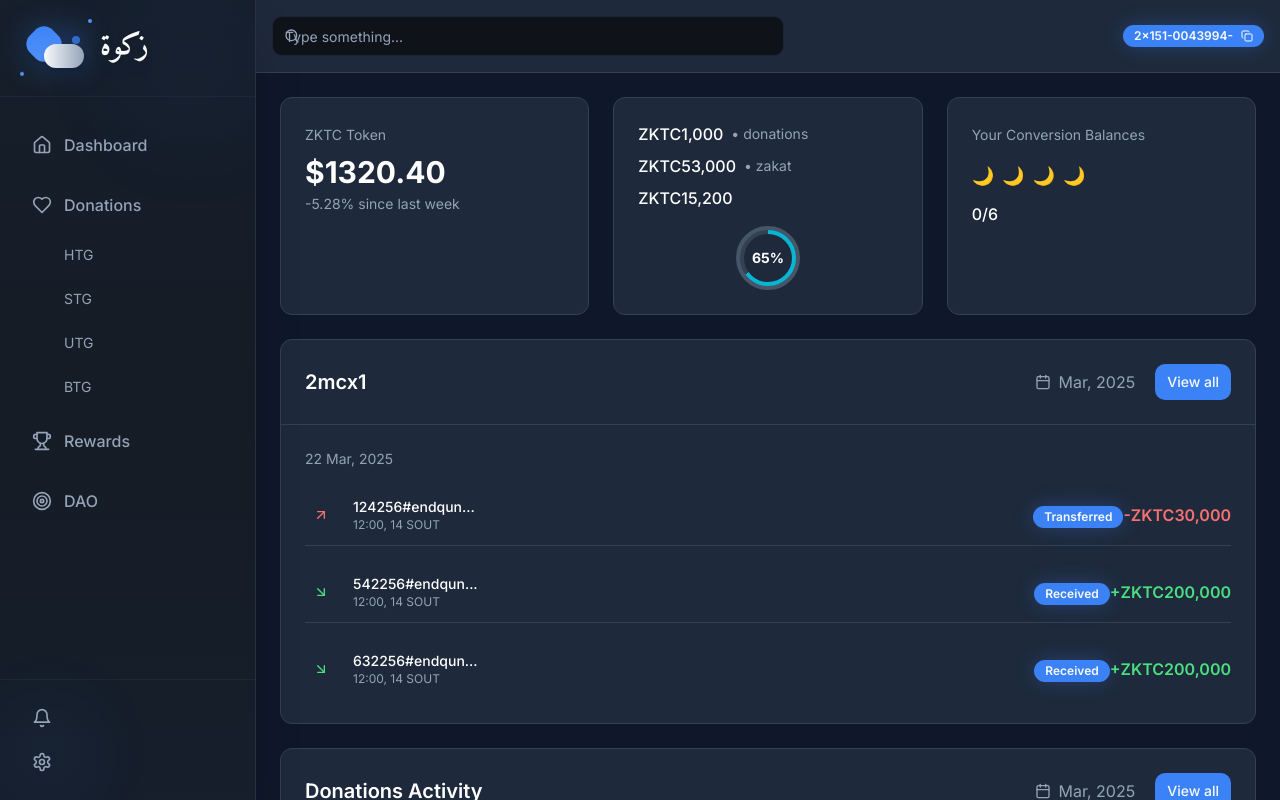
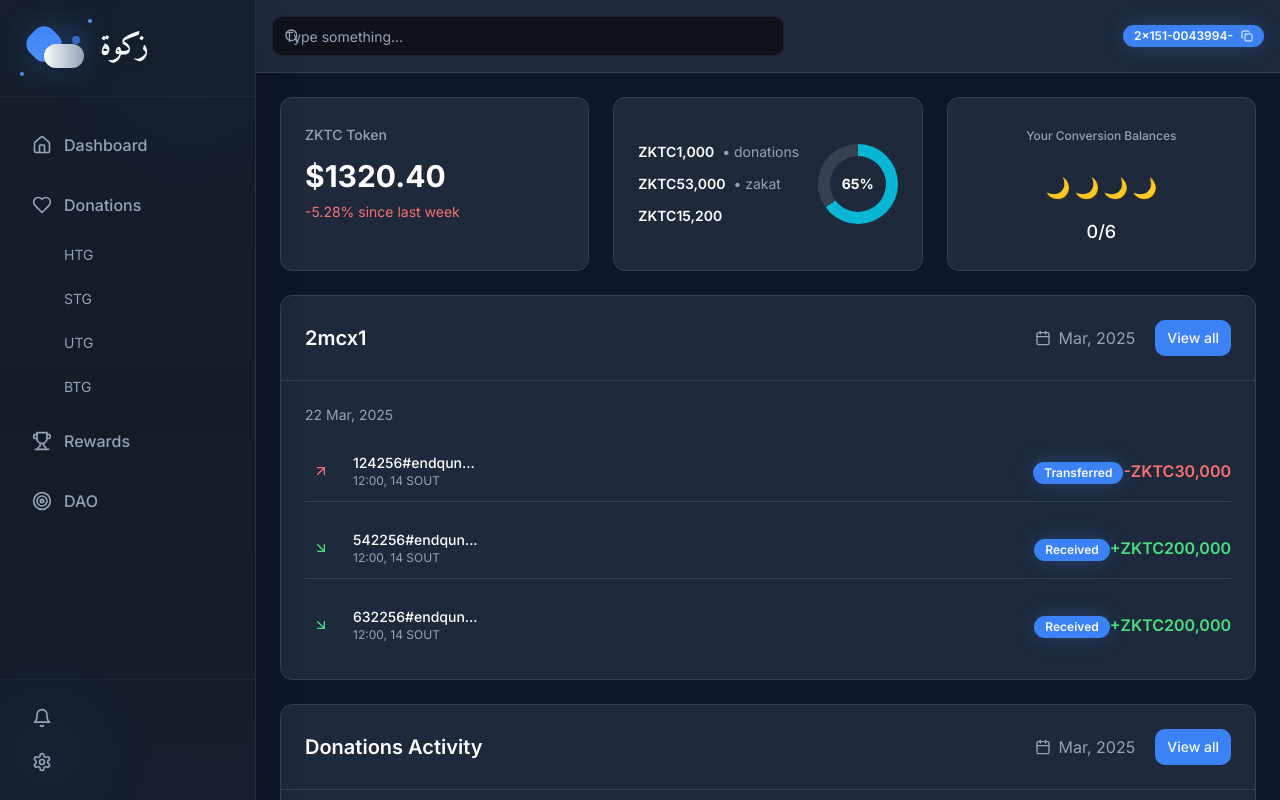
Before and after one commit to MahreenIlyas/zkt-project, a React (Vite) app: page /ngo-dashboard in a window 1280 px wide. Built offline with nearby package versions, Linux system fonts and the light colour scheme.

Commit message:
Refactor NGO dashboard

```diff
--- a/src/pages/NGODashboard.css
+++ b/src/pages/NGODashboard.css
@@ -49,90 +49,102 @@
   @apply flex-1 overflow-auto p-6 space-y-6;
 }
 
-/* Top Metrics Row */
-.ngo-top-metrics {
-  @apply grid grid-cols-1 md:grid-cols-3 gap-6;
+/* Metrics Grid */
+.ngo-metrics-grid {
+  @apply grid grid-cols-1 lg:grid-cols-3 gap-6;
 }
 
-.ngo-token-card {
-  @apply bg-slate-800 rounded-xl p-6 border border-slate-700;
+.ngo-metric-card {
+  @apply bg-slate-800 rounded-xl border border-slate-700 p-6;
 }
 
-.ngo-token-header {
-  @apply mb-2;
+/* ZKTC Token Card */
+.ngo-token-main {
+  @apply flex flex-col;
 }
 
-.ngo-token-label {
+.ngo-metric-header {
+  @apply mb-3;
+}
+
+.ngo-metric-title {
+  @apply text-slate-400 text-sm font-medium;
+}
+
+.ngo-metric-title.small {
+  @apply text-xs;
+}
+
+.ngo-metric-value {
+  @apply text-3xl font-bold text-white mb-2;
+}
+
+.ngo-metric-change {
+  @apply text-sm;
+}
+
+.ngo-metric-change.negative {
+  @apply text-red-400;
+}
+
+.ngo-metric-change.positive {
+  @apply text-green-400;
+}
+
+/* Stats with Chart Card */
+.ngo-stats-with-chart {
+  @apply flex items-center justify-between;
+}
+
+.ngo-stats-list {
+  @apply flex flex-col space-y-3 flex-1;
+}
+
+.ngo-stat-row {
+  @apply flex items-center gap-2;
+}
+
+.ngo-stat-amount {
+  @apply text-white font-semibold text-sm;
+}
+
+.ngo-stat-desc {
   @apply text-slate-400 text-sm;
 }
 
-.ngo-token-value {
-  @apply text-3xl font-bold text-white mb-1;
+/* Donut Chart */
+.ngo-chart-container {
+  @apply flex-shrink-0;
 }
 
-.ngo-token-subtitle {
-  @apply text-slate-400 text-sm;
+.ngo-donut-chart {
+  @apply w-20 h-20 rounded-full relative flex items-center justify-center;
+  background: conic-gradient(from 0deg, #06b6d4 65%, #374151 65%);
 }
 
-.ngo-stats-card {
-  @apply bg-slate-800 rounded-xl p-6 border border-slate-700 flex flex-col justify-between;
+.ngo-chart-inner {
+  @apply w-14 h-14 bg-slate-800 rounded-full flex items-center justify-center;
 }
 
-.ngo-stats-row {
-  @apply space-y-2 mb-4;
-}
-
-.ngo-stat-item {
-  @apply flex items-center gap-2;
-}
-
-.ngo-stat-value {
-  @apply text-white font-medium;
-}
-
-.ngo-stat-label {
-  @apply text-slate-400 text-sm;
-}
-
-.ngo-chart-placeholder {
-  @apply flex justify-center;
-}
-
-.ngo-circular-chart {
-  @apply w-16 h-16 rounded-full border-4 border-slate-600 relative flex items-center justify-center;
-  background: conic-gradient(from 0deg, #06b6d4 65%, #334155 65%);
-}
-
-.ngo-chart-center {
-  @apply w-12 h-12 bg-slate-800 rounded-full flex items-center justify-center;
-}
-
-.ngo-chart-percentage {
+.ngo-chart-percent {
   @apply text-white text-sm font-bold;
 }
 
-.ngo-conversion-card {
-  @apply bg-slate-800 rounded-xl p-6 border border-slate-700;
+/* Conversion Balances Card */
+.ngo-conversion-balances {
+  @apply flex flex-col items-center text-center;
 }
 
-.ngo-conversion-header {
-  @apply mb-4;
+.ngo-moon-icons {
+  @apply flex gap-1 my-4;
 }
 
-.ngo-conversion-label {
-  @apply text-slate-400 text-sm;
+.ngo-moon {
+  @apply text-xl;
 }
 
-.ngo-conversion-icons {
-  @apply flex gap-2 mb-3;
-}
-
-.ngo-conversion-icon {
-  @apply text-lg;
-}
-
-.ngo-conversion-value {
-  @apply text-white font-medium;
+.ngo-balance-count {
+  @apply text-white font-medium text-lg;
 }
 
 /* Sections */
--- a/src/pages/NGODashboard.tsx
+++ b/src/pages/NGODashboard.tsx
@@ -50,49 +50,52 @@ const NGODashboard: React.FC = () => {
         {/* Main Content */}
         <main className="ngo-content">
           {/* Top Metrics Row */}
-          <div className="ngo-top-metrics">
-            <div className="ngo-token-card">
-              <div className="ngo-token-header">
-                <span className="ngo-token-label">ZKTC Token</span>
+          <div className="ngo-metrics-grid">
+            {/* ZKTC Token Card */}
+            <div className="ngo-metric-card ngo-token-main">
+              <div className="ngo-metric-header">
+                <span className="ngo-metric-title">ZKTC Token</span>
               </div>
-              <div className="ngo-token-value">$1320.40</div>
-              <div className="ngo-token-subtitle">-5.28% since last week</div>
+              <div className="ngo-metric-value">$1320.40</div>
+              <div className="ngo-metric-change negative">-5.28% since last week</div>
             </div>
 
-            <div className="ngo-stats-card">
-              <div className="ngo-stats-row">
-                <div className="ngo-stat-item">
-                  <span className="ngo-stat-value">ZKTC1,000</span>
-                  <span className="ngo-stat-label">• donations</span>
+            {/* Stats Card with Chart */}
+            <div className="ngo-metric-card ngo-stats-with-chart">
+              <div className="ngo-stats-list">
+                <div className="ngo-stat-row">
+                  <span className="ngo-stat-amount">ZKTC1,000</span>
+                  <span className="ngo-stat-desc">• donations</span>
                 </div>
-                <div className="ngo-stat-item">
-                  <span className="ngo-stat-value">ZKTC53,000</span>
-                  <span className="ngo-stat-label">• zakat</span>
+                <div className="ngo-stat-row">
+                  <span className="ngo-stat-amount">ZKTC53,000</span>
+                  <span className="ngo-stat-desc">• zakat</span>
                 </div>
-                <div className="ngo-stat-item">
-                  <span className="ngo-stat-value">ZKTC15,200</span>
+                <div className="ngo-stat-row">
+                  <span className="ngo-stat-amount">ZKTC15,200</span>
                 </div>
               </div>
-              <div className="ngo-chart-placeholder">
-                <div className="ngo-circular-chart">
-                  <div className="ngo-chart-center">
-                    <span className="ngo-chart-percentage">65%</span>
+              <div className="ngo-chart-container">
+                <div className="ngo-donut-chart">
+                  <div className="ngo-chart-inner">
+                    <span className="ngo-chart-percent">65%</span>
                   </div>
                 </div>
               </div>
             </div>
 
-            <div className="ngo-conversion-card">
-              <div className="ngo-conversion-header">
-                <span className="ngo-conversion-label">Your Conversion Balances</span>
+            {/* Conversion Balances Card */}
+            <div className="ngo-metric-card ngo-conversion-balances">
+              <div className="ngo-metric-header">
+                <span className="ngo-metric-title small">Your Conversion Balances</span>
               </div>
-              <div className="ngo-conversion-icons">
-                <div className="ngo-conversion-icon">🌙</div>
-                <div className="ngo-conversion-icon">🌙</div>
-                <div className="ngo-conversion-icon">🌙</div>
-                <div className="ngo-conversion-icon">🌙</div>
+              <div className="ngo-moon-icons">
+                <span className="ngo-moon">🌙</span>
+                <span className="ngo-moon">🌙</span>
+                <span className="ngo-moon">🌙</span>
+                <span className="ngo-moon">🌙</span>
               </div>
-              <div className="ngo-conversion-value">0/6</div>
+              <div className="ngo-balance-count">0/6</div>
             </div>
           </div>
 
```
Also changed, not shown: src/assets/ngo-dashboard-reference.png (added).
